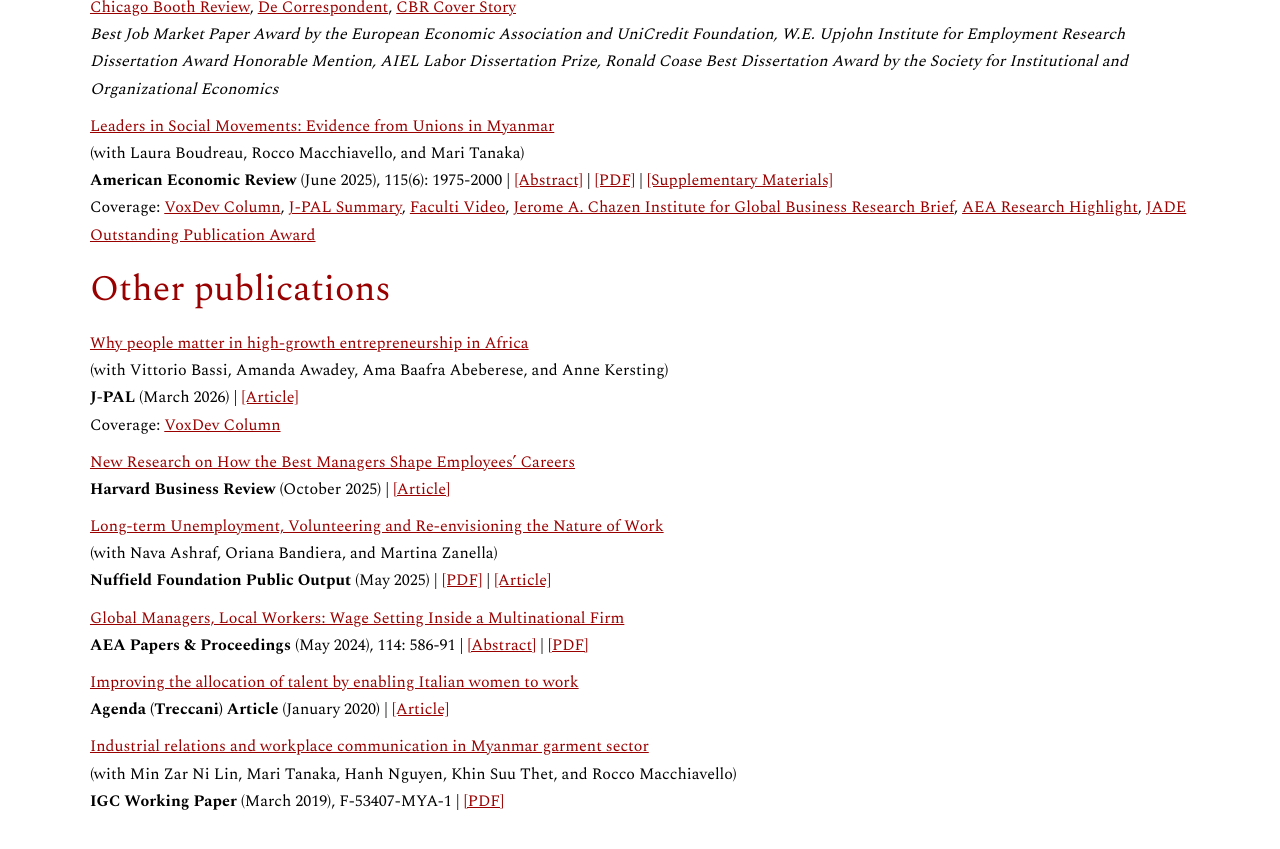
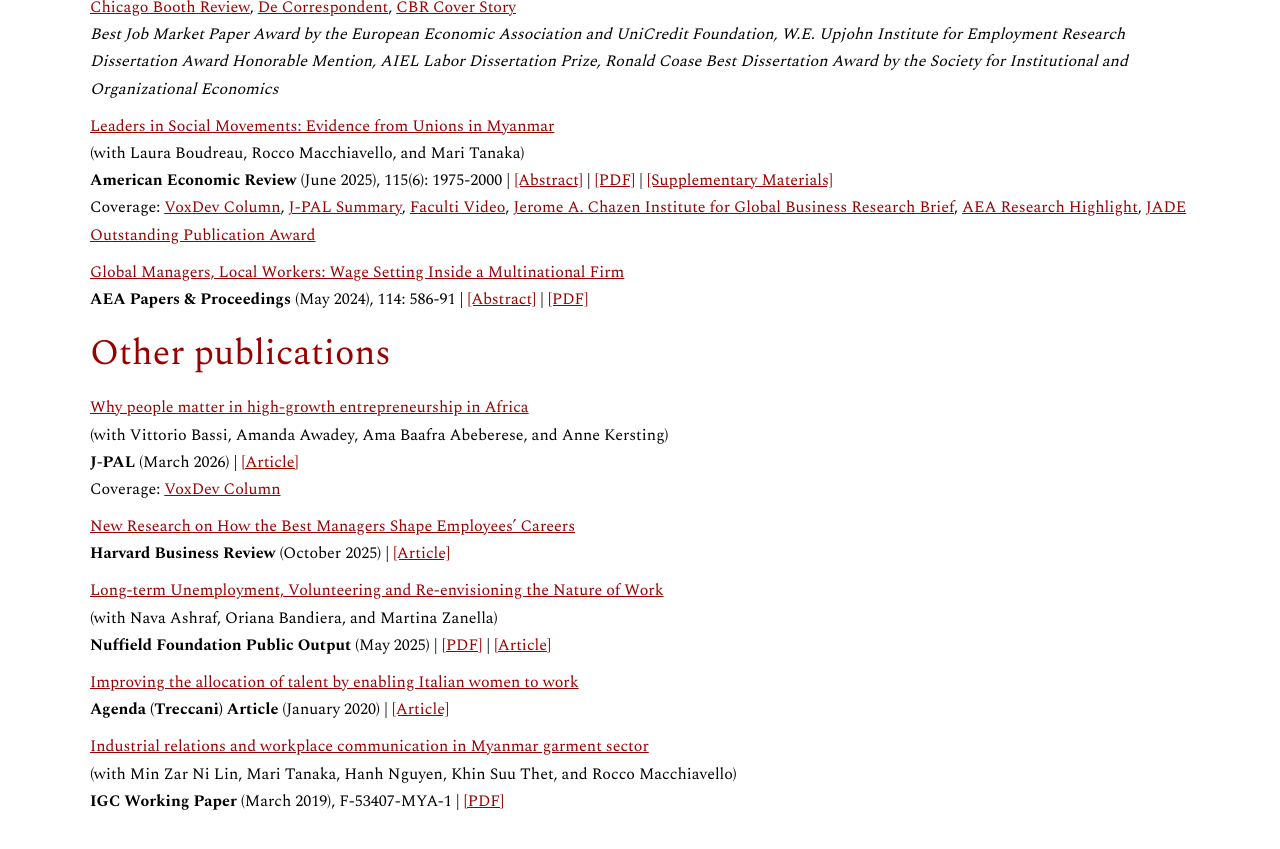
Before and after one commit to virginiaminni/virginiaminni.github.io, a Jekyll site: the page built from research.md, in a window 1280 px wide and 900 px high, scrolled down 939 px. Shown: the top 849 px of the window. Built offline with Jekyll 4.4.1, drawn with Linux system fonts in a browser that asks for light colours; part of the change alters nothing that is shown.

Commit message:
Update research.md

```diff
--- a/research.md
+++ b/research.md
@@ -64,6 +64,12 @@ Coverage:  <a href="https://voxdev.org/topic/institutions-political-economy/who-
 <em>Abstract:</em>  Social movements are catalysts for crucial institutional changes. To succeed, they must coordinate members’ views (consensus building) and actions (mobilization). We study union leaders within Myanmar’s burgeoning labor movement. Union leaders are positively selected on both personality traits that enable them to influence others and ability but earn lower wages. In group discussions about workers' views on an upcoming national minimum wage negotiation, randomly embedded leaders build consensus around the union’s preferred policy. In an experiment that mimics individual decision-making in a collective action set-up, leaders increase mobilization through coordination. Leaders empower social movements by building consensus that encourages mobilization.
 </div>
 
+<a href="https://www.aeaweb.org/articles?id=10.1257/pandp.20241076" target="_blank" rel="noopener noreferrer">Global Managers, Local Workers: Wage Setting Inside a Multinational Firm</a> <br>
+**AEA Papers & Proceedings** (May 2024), 114: 586-91 | <a href="#" class="toggle-abstract" data-target="abstract-5"  style="text-decoration: underline; color: #990000;">[Abstract]</a> | <a href="/assets/files/Minni Global Managers P&P.pdf" target="_blank" rel="noopener noreferrer">[PDF]</a> <br>
+<div id="abstract-5" style="display: none; margin-top: 10px;">
+<em>Abstract:</em> How are wages set within a multinational firm? Combining cross-country data on wages and labor regulations with personnel records of a large multinational firm, I find that wage setting depends on the rank of the employee in the firm hierarchy. For managers, wages are set by the headquarters regardless of local labor market conditions. For factory workers, wages are adjusted according to country-specific wages and labor regulations. These results suggest that the multinational’s internal labor market shields managers from changes in external market conditions, while the firm adapts to local labor markets for factory workers.
+</div>
+
 ## Other publications
 <a href="https://www.povertyactionlab.org/blog/3-24-26/why-people-matter-high-growth-entrepreneurship-africa" target="_blank" rel="noopener noreferrer"> Why people matter in high-growth entrepreneurship in Africa </a> <br>
 (with Vittorio Bassi, Amanda Awadey, Ama Baafra Abeberese, and Anne Kersting)<br>
@@ -76,12 +82,6 @@ Coverage: <a href="https://voxdev.org/topic/firms/why-people-matter-high-growth-
 <a href="/assets/files/ABMZ2025.pdf" target="_blank" rel="noopener noreferrer"> Long-term Unemployment, Volunteering and Re-envisioning the Nature of Work </a> <br>
 (with Nava Ashraf, Oriana Bandiera, and Martina Zanella)<br>
 **Nuffield Foundation Public Output** (May 2025) | <a href="/assets/files/ABMZ2025.pdf" target="_blank" rel="noopener noreferrer"> [PDF]</a> | <a href="https://www.nuffieldfoundation.org/project/automation-unemployment-and-re-envisioning-the-nature-of-work" target="_blank" rel="noopener noreferrer"> [Article]
-
-<a href="https://www.aeaweb.org/articles?id=10.1257/pandp.20241076" target="_blank" rel="noopener noreferrer">Global Managers, Local Workers: Wage Setting Inside a Multinational Firm</a> <br>
-**AEA Papers & Proceedings** (May 2024), 114: 586-91 | <a href="#" class="toggle-abstract" data-target="abstract-5"  style="text-decoration: underline; color: #990000;">[Abstract]</a> | <a href="/assets/files/Minni Global Managers P&P.pdf" target="_blank" rel="noopener noreferrer">[PDF]</a> <br>
-<div id="abstract-5" style="display: none; margin-top: 10px;">
-<em>Abstract:</em> How are wages set within a multinational firm? Combining cross-country data on wages and labor regulations with personnel records of a large multinational firm, I find that wage setting depends on the rank of the employee in the firm hierarchy. For managers, wages are set by the headquarters regardless of local labor market conditions. For factory workers, wages are adjusted according to country-specific wages and labor regulations. These results suggest that the multinational's internal labor market shields managers against changes in external market conditions, while the firm adapts to local labor markets for factory workers.
-</div>
 
 <a href="https://www.treccani.it/magazine/agenda/articoli/economia-e-innovazione/gender_gap.html" target="_blank" rel="noopener noreferrer">Improving the allocation of talent by enabling Italian women to work</a> <br>
 **Agenda (Treccani) Article** (January 2020) | <a href="https://www.treccani.it/magazine/agenda/articoli/economia-e-innovazione/gender_gap.html" target="_blank" rel="noopener noreferrer">[Article]
```
